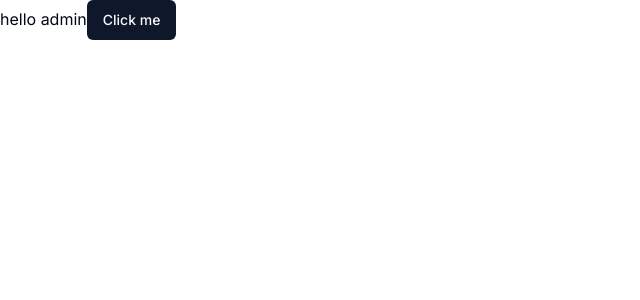
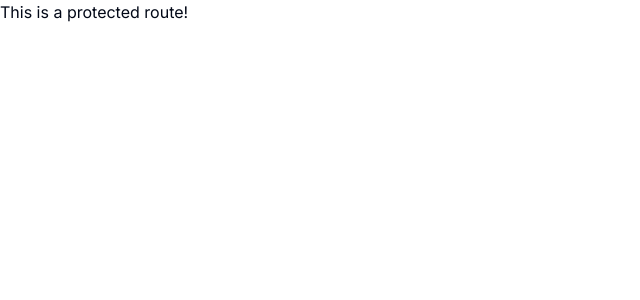
Before and after one commit to NebiyouChanie/Ecommerce-admin-next.js, a Next.js app: page / in a window 1280 px wide. Shown: the top 300 px of the page, without its empty margins (0-640 px from the left). Built offline with nearby package versions, Linux system fonts and the light colour scheme.

Commit message:
setup clerk auth

```diff
--- /dev/null
+++ b/app/(auth)/(routes)/sign-in/[[...sign-in]]/page.tsx
@@ -0,0 +1,5 @@
+import { SignIn } from '@clerk/nextjs'
+
+export default function Page() {
+  return <SignIn />
+}
--- /dev/null
+++ b/app/(auth)/(routes)/sign-up/[[...sign-up]]/page.tsx
@@ -0,0 +1,5 @@
+import { SignUp } from '@clerk/nextjs'
+
+export default function Page() {
+  return <SignUp />
+}
--- /dev/null
+++ b/app/(auth)/layout.tsx
@@ -0,0 +1,11 @@
+export default function AuthLayout ({
+    children
+}:{
+    children:React.ReactNode
+}){
+    return (
+        <div className="flex items-center justify-center h-full">
+            {children}
+        </div>
+    )
+}
--- a/app/(root)/page.tsx
+++ b/app/(root)/page.tsx
@@ -1,9 +1,10 @@
-import { Button } from '@/components/ui/button'
+import { UserButton } from '@clerk/nextjs'
 
 export default function Home() {
   return (
-    <div>hello admin
-        <Button>Click me</Button>
+    <div>
+        This is a protected route!
+        <UserButton />
     </div>
   )
 }
--- a/app/layout.tsx
+++ b/app/layout.tsx
@@ -1,6 +1,7 @@
 import type { Metadata } from 'next'
 import { Inter } from 'next/font/google'
 import './globals.css'
+import { ClerkProvider } from '@clerk/nextjs'
 
 const inter = Inter({ subsets: ['latin'] })
 
@@ -15,8 +16,10 @@ export default function RootLayout({
   children: React.ReactNode
 }) {
   return (
-    <html lang="en">
-      <body className={inter.className}>{children}</body>
-    </html>
+    <ClerkProvider>
+      <html lang="en">
+        <body className={inter.className}>{children}</body>
+      </html>
+    </ClerkProvider>
   )
 }
--- a/package.json
+++ b/package.json
@@ -9,6 +9,7 @@
     "lint": "next lint"
   },
   "dependencies": {
+    "@clerk/nextjs": "^6.4.2",
     "@radix-ui/react-slot": "^1.1.0",
     "class-variance-authority": "^0.7.0",
     "clsx": "^2.1.1",
```
Also changed, not shown: middleware.ts (added, +18 -0 lines), 2 other files (tests, documents, lock files or other folders).
